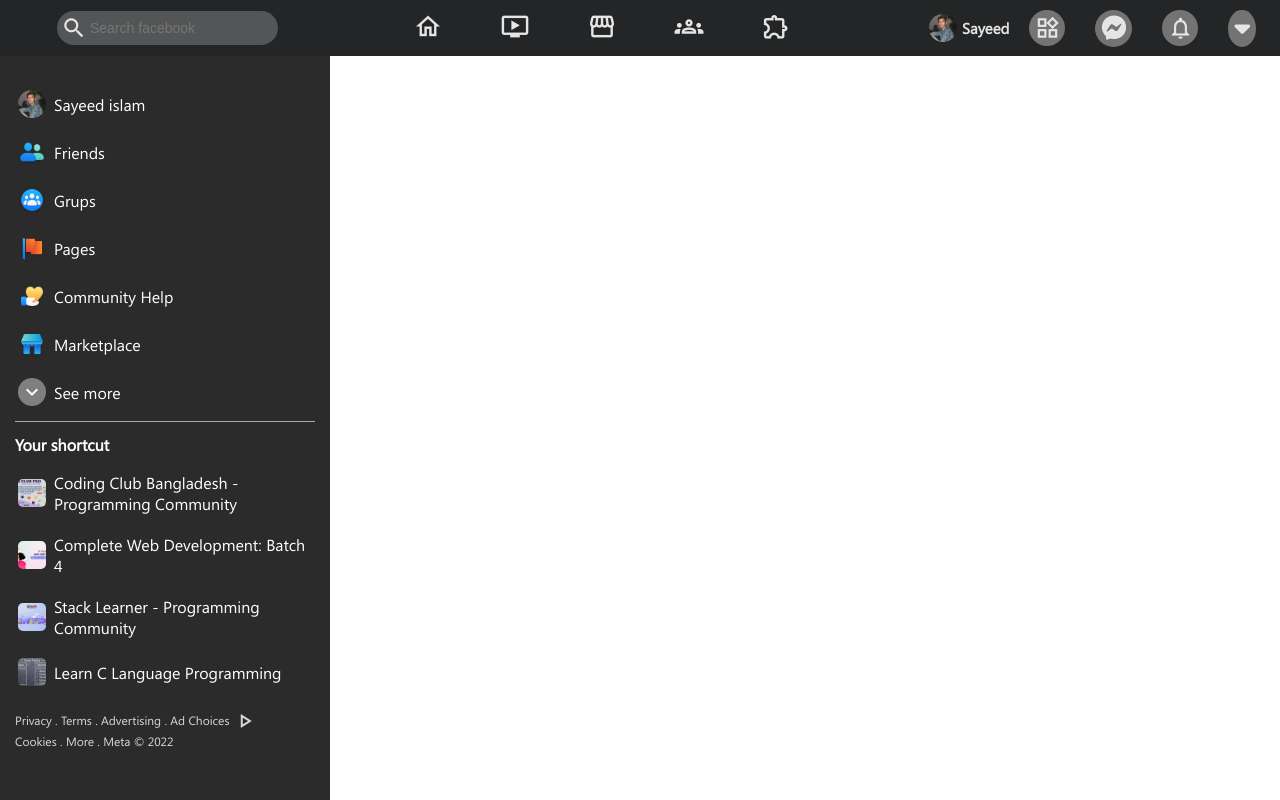
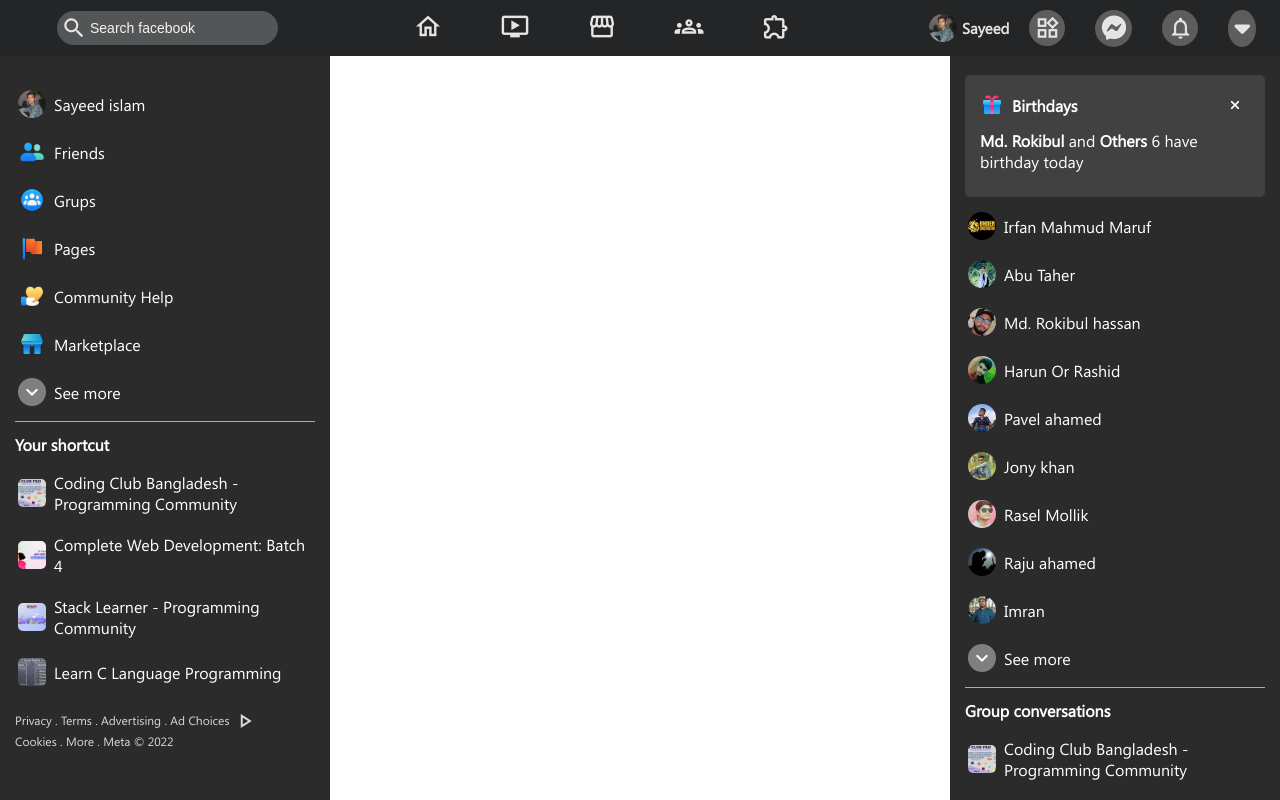
Before and after one commit to Sayeedislam/facebookclone, a plain HTML site: page index.html in a window 1280 px wide. Drawn offline with Linux system fonts and the light colour scheme.

Commit message:
secend commit

```diff
--- a/index.html
+++ b/index.html
@@ -113,6 +113,66 @@
 
         </div>
         <aside class="right_aside">
+              <div class="birthday_box">
+                  <div class="left_birthday">
+                    <h4>
+                        <img src="./images/birthday.png" alt="">
+                        Birthdays</h4>
+                        <button class="right_birthday">
+                            <i class="fas fa-times"></i>
+                        </button>
+                  </div>
+
+                  <div class="bottom_birthday">
+                    <a href="#">
+                        <strong>Md. Rokibul</strong> and <strong>Others</strong> 6 have
+                        birthday today
+                      </a>
+                  </div>
+              </div>
+            <ul class="left_menu">
+                <li><img src="./images/irfanvai.jpg" alt="">Irfan Mahmud Maruf</li>
+                <li><img src="./images/tahervai.jpg" alt="">Abu Taher</li>
+                <li><img src="./images/rokibulvai.jpg" alt="">Md. Rokibul hassan </li>
+                <li><img src="./images/harun.jpg" alt="">Harun Or Rashid</li>
+                <li><img src="./images/pavel.jpg" alt="">
+                   Pavel ahamed
+                 </li>
+                <li><img src="./images/jony.jpg" alt="">
+                  Jony khan
+                 </li>
+                <li><img src="./images/rasel.jpg" alt="">
+                  Rasel Mollik
+                 </li>
+                <li><img src="./images/raju.jpg" alt="">
+                  Raju ahamed
+                 </li>
+                <li><img src="./images/imran.jpg" alt="">
+                 Imran
+                 </li>
+                <li><div class="see_icon">
+                   <span class="material-icons-outlined"> expand_more </span>
+                </div>See more</li>
+
+            </ul>
+            <div class="separate_div"></div>
+            <ul class="left_menu">
+                <div class="shortcut_title"><h2>Group conversations</h2> </div>
+               <li><img class="left_bottom_img" src="./images/coadingclub.png" alt="">Coding Club Bangladesh - Programming Community</li>
+               <li><img class="left_bottom_img" src="./images/programing.jpg" alt="">Complete Web Development: Batch 4</li>
+               <li><img class="left_bottom_img" src="./images/stackLearner.jpg" alt="">Stack Learner - Programming Community </li>
+               <li><img class="left_bottom_img" src="./images/cprograming.jpg" alt="">Learn C Language Programming</li>
+
+               <li>
+                   <div class="create_grupe">
+                    <span class="material-icons-outlined">
+                        add
+                      </span>
+                   </div>
+              Create new group
+            </li>
+
+            </ul>
 
         </aside>
     </main>
--- a/style.css
+++ b/style.css
@@ -25,6 +25,10 @@
 
 a {
     text-decoration: none;
+}
+
+::placeholder {
+    color: #ffffffef;
 }
 
 #header {
@@ -109,10 +113,12 @@
     display: flex;
     align-items: center;
     padding: 3px 5px 3px 3px;
+    transition: 0.2s;
+
 }
 
 .profile_container:hover {
-    background: rgba(192, 192, 192, 0.822);
+    background: #fcfcfc2e;
     border-radius: 25px;
     cursor: pointer;
 
@@ -152,24 +158,24 @@
 
 .profile_area ul li a i {
     font-size: 25px;
-    background-color: #949494b3;
+    background-color: #94949482;
     padding: 6px;
     border-radius: 50%;
 }
 
 .profile_area ul li a i:hover {
-    background: #9c9c9c;
+    background: #9c9c9cda;
 }
 
 .profile_area ul li a span {
     font-size: 26px;
-    background: #949494b3;
+    background: #94949482;
     padding: 5px;
     border-radius: 50%;
 }
 
 .profile_area ul li a span:hover {
-    background: #9c9c9c;
+    background: #9c9c9ce0;
 
 }
 
@@ -297,7 +303,74 @@
     flex-basis: 330px;
     height: calc(100vh);
     padding-top: 56px;
+    background-color: #2c2b2b;
+    height: calc(100vh);
+    padding: 75px 15px 0 15px;
+    overflow: auto;
 }
+
+.birthday_box {
+    padding: 15px;
+    background: #4b4b4bb3;
+    border-radius: 5px;
+
+}
+
+.left_birthday {
+    display: flex;
+    align-items: center;
+    justify-content: space-between;
+}
+
+.left_birthday h4 {
+    display: flex;
+    align-items: center;
+}
+
+.left_birthday img {
+    margin-right: 8px;
+}
+
+.right_birthday {
+    padding: 6px;
+    border-radius: 50%;
+    height: 30px;
+    width: 30px;
+    border: none;
+    outline: none;
+    transition: 0.3s;
+    background-color: unset;
+    color: white;
+}
+
+.right_birthday:hover {
+    cursor: pointer;
+    background: #c0c0c059;
+
+}
+
+.right_birthday i {}
+
+.bottom_birthday {
+    margin: 10px 0;
+}
+
+.bottom_birthday a {
+    color: white;
+}
+
+.create_grupe {
+    width: 30px;
+    height: 30px;
+    background: #706b6bc4;
+    display: flex;
+    align-items: center;
+    border-radius: 50%;
+    justify-content: center;
+    margin-right: 8px;
+}
+
+.create_grupe span {}
 
 /* scrollbar style */
 /* width */
@@ -321,6 +394,7 @@
     border-radius: 5px;
     display: none;
 
+
 }
 
 /* Handle on hover */
@@ -331,3 +405,7 @@
 .left_aside:hover::-webkit-scrollbar-thumb {
     display: block;
 }
+
+.right_aside:hover::-webkit-scrollbar-thumb {
+    display: block;
+}
```
Also changed, not shown: images/alhaz.jpg (added), images/alomgir.jpg (added), images/anisur.jpg (added), images/ashik.jpg (added), images/birthday.png (added), images/coadingclube.png (added), images/firozvai.jpg (added), images/harun.jpg (added), images/imran.jpg (added), images/irfanvai.jpg (added), images/jony.jpg (added), images/pavel.jpg (added), images/raju.jpg (added), images/rasel.jpg (added), 3 more files.
